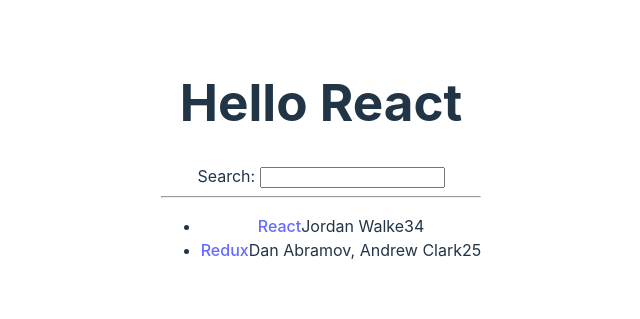
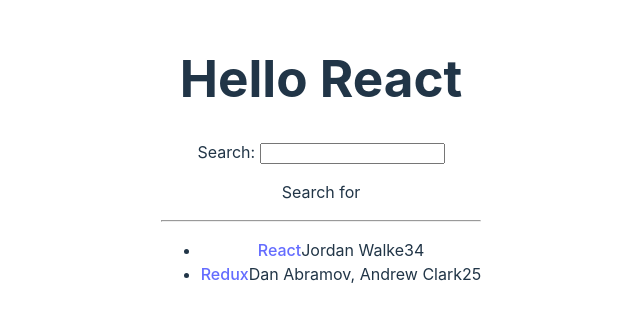
Before and after one commit to code-citrus/road2react, a React (Vite) app: page / in a window 1280 px wide. Shown: the part 241-560 px from the top of the page, without its empty margins (319-959 px from the left). Built offline with nearby package versions, Linux system fonts and the light colour scheme.

Commit message:
usestate

```diff
--- a/src/App.jsx
+++ b/src/App.jsx
@@ -1,4 +1,5 @@
 import './App.css'
+import * as React from 'react';
 
 const stories = [
   {
@@ -45,15 +46,17 @@
 );
 
 const Search = () => {
+  const [searchTerm, setSearchTerm] = React.useState('');
+
   const handleChange = (event) => {
-    console.log(event); // synthetic event (wrapper around browser event)
-    console.log(event.target.value); // the <input> element
+    setSearchTerm(event.target.value);
   }
 
   return (
     <div>
       <label htmlFor="search">Search: </label>
       <input id="search" type="text" onChange={handleChange} />
+      <p>Search for <strong>{searchTerm}</strong></p>
     </div>
   );
 }
```
Also changed, not shown: 1 other file (tests, documents, lock files or other folders).
